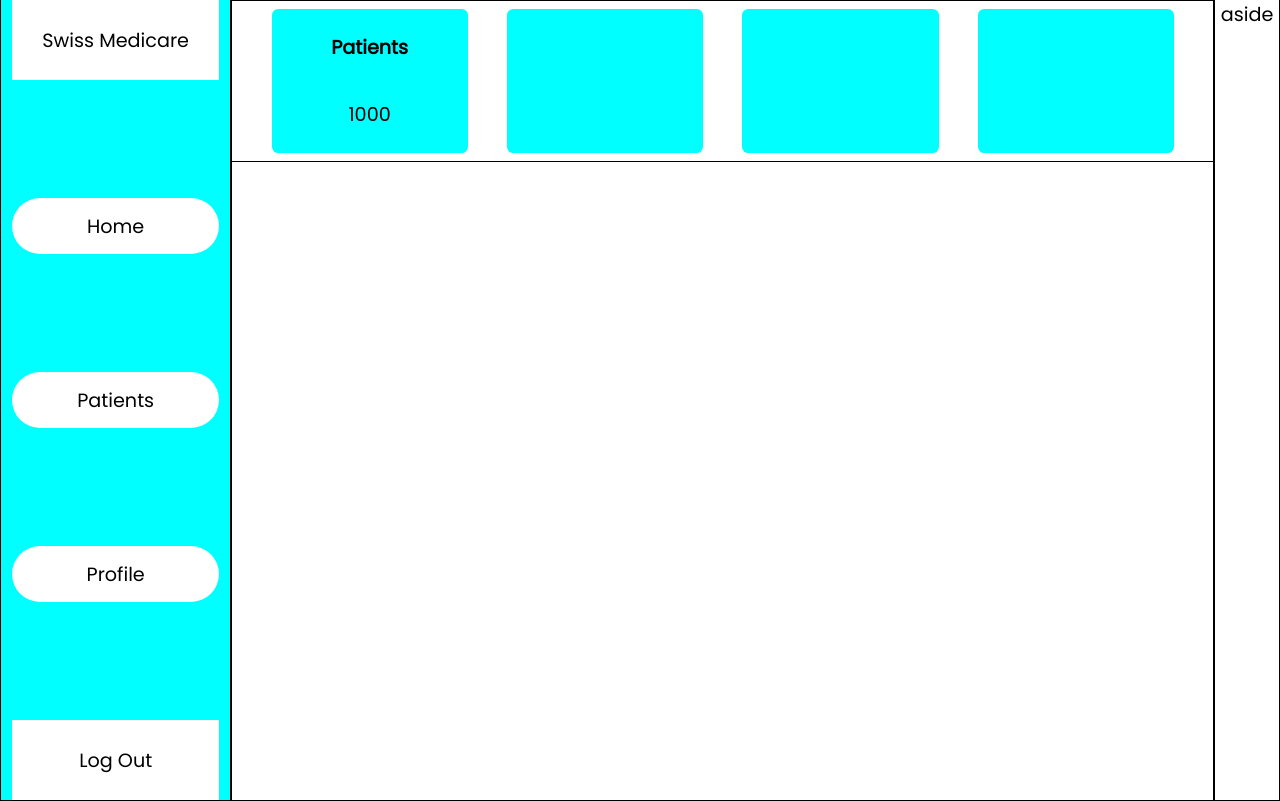
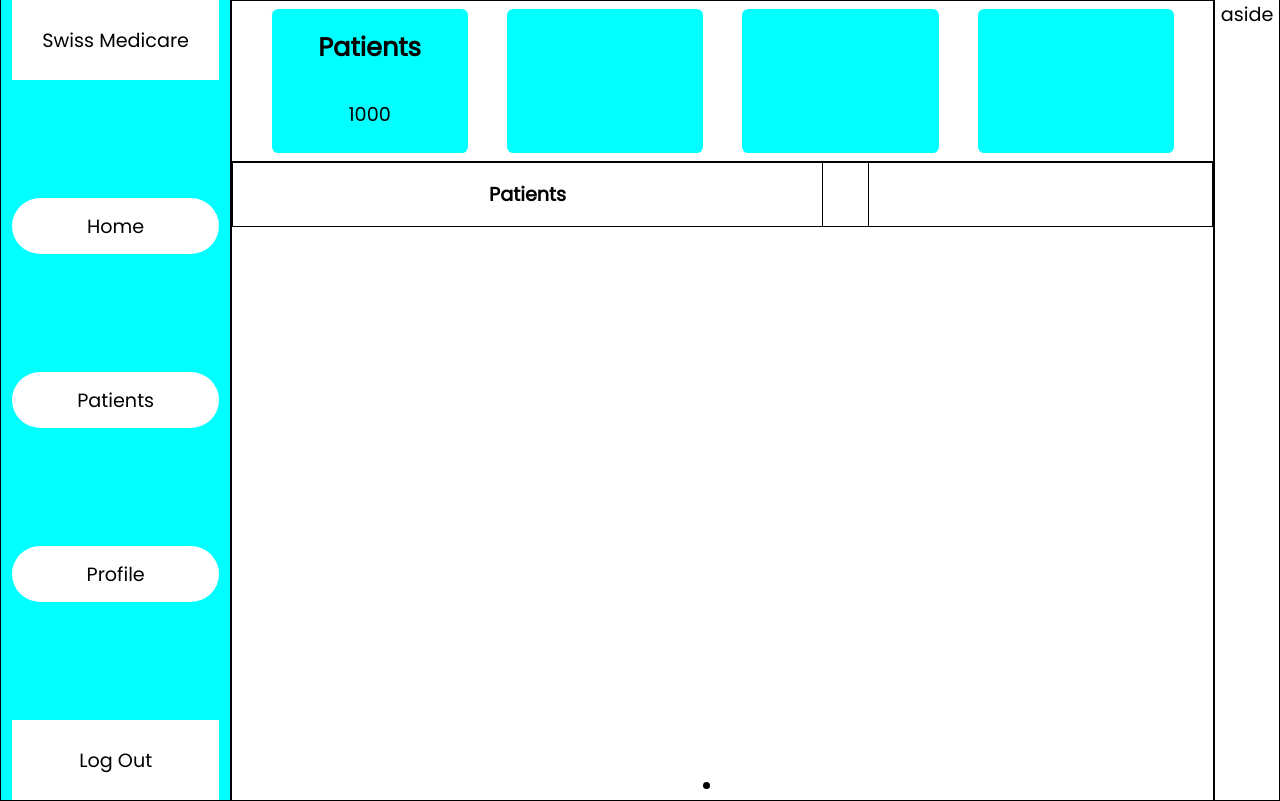
Before and after one commit to MokuaEnock/swiss, a React (Create React App) app: page /doctor in a window 1280 px wide. Built offline with nearby package versions, Linux system fonts and the light colour scheme.

Commit message:
create default structure for doctor header

```diff
--- a/src/App.css
+++ b/src/App.css
@@ -95,6 +95,7 @@ body {
 .doctor-stat-header {
   width: 100%;
   height: 40%;
+  font-size: 2vw;
   display: flex;
   flex-direction: column;
   align-items: center;
@@ -112,6 +113,45 @@ body {
   text-align: center;
 }
 
+#doctor-container {
+  height: 80%;
+  width: 100%;
+  display: flex;
+  flex-direction: column;
+  align-items: center;
+  justify-content: space-between;
+}
+
+#doctor-container-header {
+  width: 100%;
+  height: 10%;
+  border: thin solid black;
+  display: flex;
+  flex-direction: row;
+  align-items: center;
+  justify-content: space-between;
+}
+
+#doctor-title {
+  width: 60%;
+  height: 100%;
+  display: flex;
+  flex-direction: row;
+  align-items: center;
+  justify-content: center;
+  border: thin solid black;
+}
+
+#doctor-search {
+  width: 35%;
+  height: 100%;
+  display: flex;
+  flex-direction: row;
+  align-items: center;
+  justify-content: center;
+  border: thin solid black;
+}
+
 #doctor-aside {
   width: 5%;
 }
--- a/src/pages/doctor.js
+++ b/src/pages/doctor.js
@@ -19,7 +19,16 @@ export default function Doctor() {
           <span className="doctor-stat"></span>
           <span className="doctor-stat"></span>
         </div>
-        <div id="doctor-container"></div>
+
+        <div id="doctor-container">
+          <span id="doctor-container-header">
+            <h2 id="doctor-title">Patients</h2>
+            <form id="doctor-search"></form>
+          </span>
+          <ul className="doctor-list">
+            <li className="doctor-patient"></li>
+          </ul>
+        </div>
       </section>
 
       <aside id="doctor-aside">aside</aside>
```
